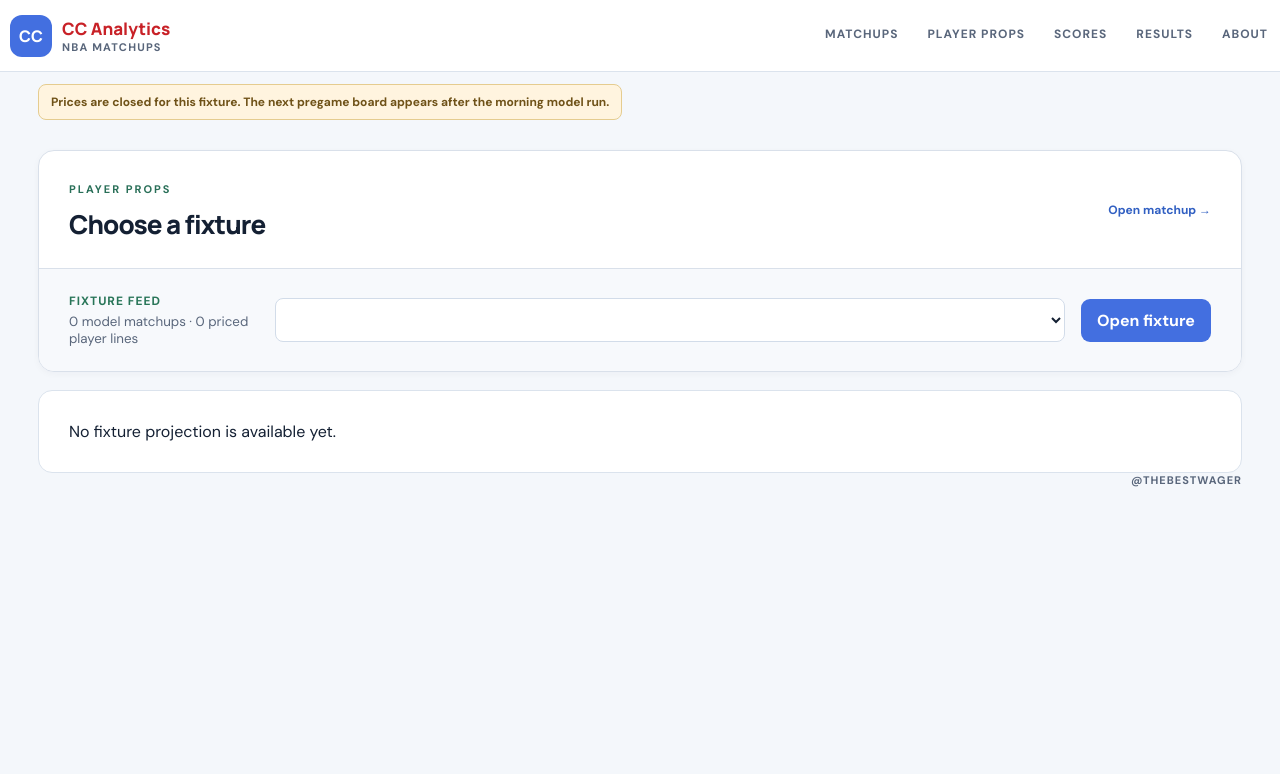
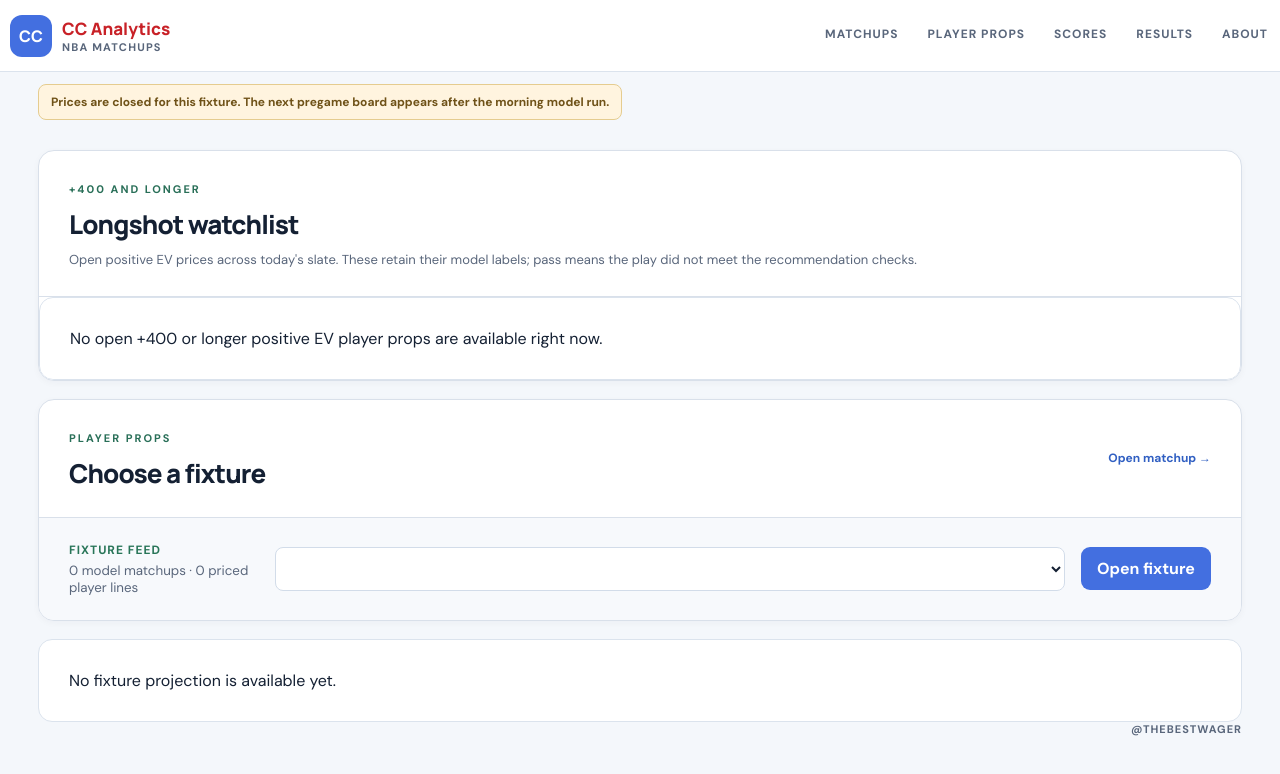
Before and after one commit to chatfield60-droid/ccnba, a Next.js app in the folder web/: page /props in a window 1280 px wide. Shown: the top 774 px of the page. Built offline with nearby package versions, Linux system fonts and the light colour scheme.

Commit message:
Add longshot watchlist to player props

```diff
--- a/web/app/props/page.tsx
+++ b/web/app/props/page.tsx
@@ -25,10 +25,13 @@ export default async function Props({searchParams}:{searchParams:Promise<Record<
   .sort((a,b)=>(a.tier==='suggested'?0:1)-(b.tier==='suggested'?0:1)||b.ev-a.ev).slice(0,24);
  const statusById=new Map(feed.games.map(g=>[Number(g.game_id),g]));
  const longOdds=board.date===easternDate()?safe(board.predictions).filter(r=>r.player_id&&r.tier==='suggested'&&Number(r.odds)>=100&&r.ev>0&&r.ev<.15&&oddsOpen(statusById.get(Number(r.game_id)))).sort((a,b)=>b.odds-a.odds||b.ev-a.ev).slice(0,6):[];
+ const seenLongshots=new Set<string>();
+ const longshots=(board.date===easternDate()?safe(board.predictions):[]).filter(r=>r.player_id&&Number(r.odds)>=400&&r.ev>0&&r.ev<.15&&oddsOpen(statusById.get(Number(r.game_id)))).sort((a,b)=>b.ev-a.ev).filter(r=>{const key=`${r.game_id}-${r.player_id}`;if(seenLongshots.has(key))return false;seenLongshots.add(key);return true}).slice(0,8);
  const ladders=findPositiveEvLadders(rows);
  return <>
   {!open?<p className="closed-prices">Prices are closed for this fixture. The next pregame board appears after the morning model run.</p>:null}
   {longOdds.length?<section className="site-panel"><div className="panel-heading"><div><span className="eyebrow">PLUS-MONEY PICKS</span><h2>Plus-money suggested plays</h2><p>Suggested player props at +100 or longer, ranked by posted odds.</p></div></div><div className="edge-list props-edges">{longOdds.map((r,i)=><article className="edge-card" key={`${r.game_id}-${r.player_id}-${r.stat}-${r.line}-${r.pick}-${i}`}><div className="edge-meta"><span className="eyebrow">MODEL SUGGESTED</span>{r.line_type==='alternate'?<b className="altbadge">ALT</b>:null}</div><h3>{r.player}</h3><p>{r.game} · {selectionLabel(r.pick,r.line,r.stat)} · {pct(r.p_display)} chance</p><div className="edge-numbers"><span><small>BEST ODDS</small><strong>{price(r.odds)}</strong></span><span><small>FAIR</small><strong>{price(r.fair)}</strong></span><span><small>EV</small><strong>{pct(r.ev)}</strong></span></div><div className="edge-footer">{r.book||'Book not listed'} · <a href={`/props?fixture=${r.game_id}&view=edges`}>Open matchup →</a></div></article>)}</div></section>:null}
+  <section className="site-panel"><div className="panel-heading"><div><span className="eyebrow">+400 AND LONGER</span><h2>Longshot watchlist</h2><p>Open positive EV prices across today's slate. These retain their model labels; pass means the play did not meet the recommendation checks.</p></div></div>{longshots.length?<div className="edge-list props-edges">{longshots.map((r,i)=><article className="edge-card" key={`${r.game_id}-${r.player_id}-${r.stat}-${r.line}-${i}`}><div className="edge-meta"><span className="eyebrow">{r.tier==='suggested'?'MODEL SUGGESTED':r.tier==='lean'?'LEAN':'MODEL PASS'}</span>{r.line_type==='alternate'?<b className="altbadge">ALT</b>:null}</div><h3>{r.player}</h3><p>{r.game} · {selectionLabel(r.pick,r.line,r.stat)} · {pct(r.p_display)} chance</p><div className="edge-numbers"><span><small>BEST ODDS</small><strong>{price(r.odds)}</strong></span><span><small>FAIR</small><strong>{price(r.fair)}</strong></span><span><small>EV</small><strong>{pct(r.ev)}</strong></span></div><div className="edge-footer">{r.book||'Book not listed'} · <a href={`/props?fixture=${r.game_id}&view=board`}>Open matchup →</a></div>{r.reason?<details><summary>Model assessment</summary><p>{r.reason}</p></details>:null}</article>)}</div>:<div className="empty">No open +400 or longer positive EV player props are available right now.</div>}</section>
   <section className="site-panel builder">
    <div className="panel-heading"><div><span className="eyebrow">PLAYER PROPS</span><h2>Choose a fixture</h2></div><a className="quiet-link" href={`/?fixture=${fixture}`}>Open matchup →</a></div>
    <form className="fixture-form" method="get" action="/props">
```
